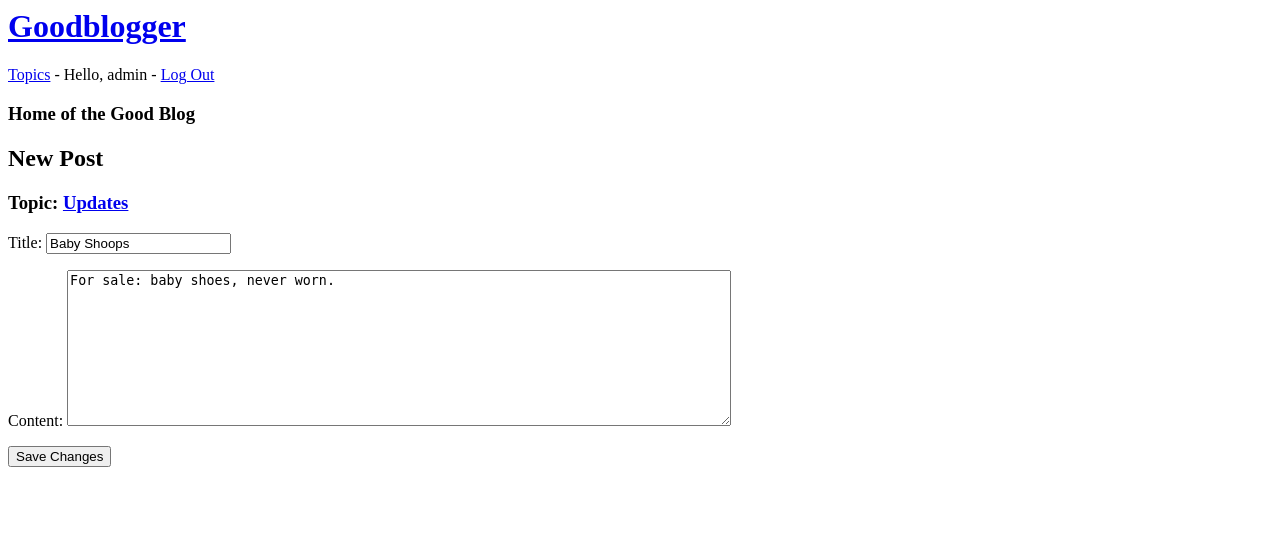
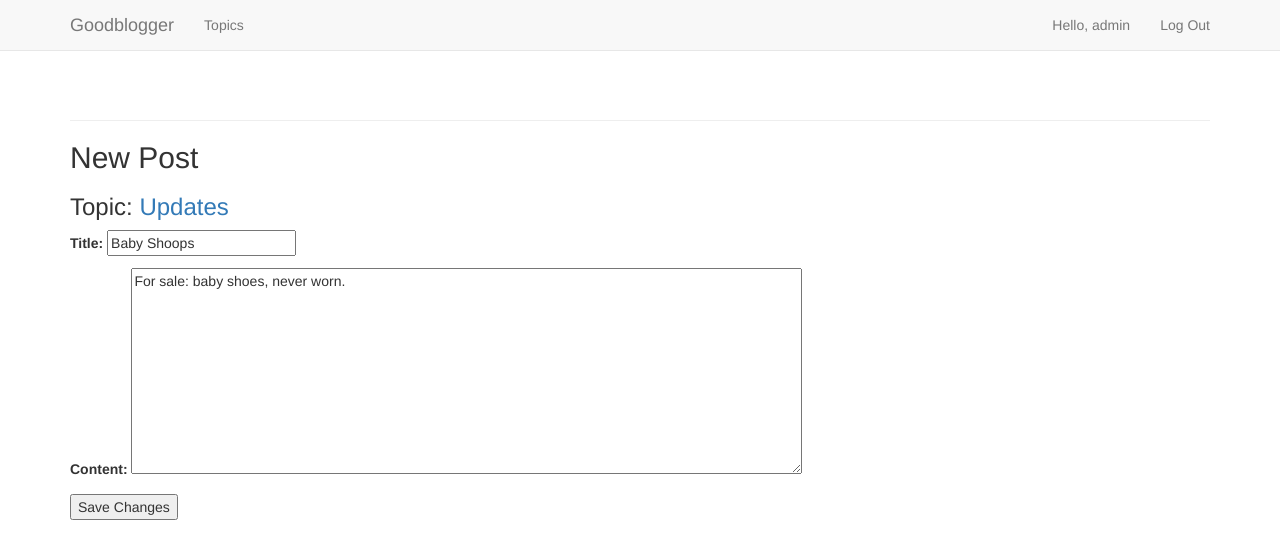
Before and after one commit to MkNiz/goodblog, a Django app: page /edit_post/2/ in a window 1280 px wide. Shown: the top 559 px of the page. Run offline with Django 3.2, Linux system fonts and the light colour scheme; a user stored in the database is signed in; data comes from the database, SQL or seed files in the repository; some libraries are stand-ins or nearby versions.

Commit message:
New Bootstrap base template

```diff
--- a/goodblogger/templates/goodblogger/base.html
+++ b/goodblogger/templates/goodblogger/base.html
@@ -1,16 +1,53 @@
-<h1>
-  <a href="{% url 'blog:index' %}">Goodblogger</a>
-</h1>
-<p>
-  <a href="{% url 'blog:topics' %}">Topics</a> -
-  {% if user.is_authenticated %}
-    Hello, {{ user.username }} -
-    <a href="{% url 'users:logout' %}">Log Out</a>
-  {% else %}
-    <a href="{% url 'users:login' %}">Log In</a> -
-    <a href="{% url 'users:register' %}">Register</a>
-  {% endif %}
-</p>
-<h3>Home of the Good Blog</h3>
+{% load bootstrap3 %}
 
-{% block content %}{% endblock content %}
+<!DOCTYPE html>
+<html lang="en">
+  <head>
+    <meta charset="utf-8">
+    <meta http-equiv="X-UA-Compatible" content="IE=edge">
+    <meta name="viewport" content="width=device-width, initial-scale=1">
+
+    <title>Goodblogger</title>
+
+    {% bootstrap_css %}
+    {% bootstrap_javascript%}
+  </head>
+  <body>
+    <nav class='navbar navbar-default navbar-static-top'>
+      <div class='container'>
+        <div class='navbar-header'>
+          <button type='button' class='navbar-toggle collapsed'
+            data-toggle="collapse" data-target='#navbar'
+            aria-expanded='false' aria-controls='navbar'></button>
+          <a class='navbar-brand' href="{% url 'blog:index'%}">Goodblogger</a>
+        </div>
+
+        <div id='navbar' class='navbar-collapse collapse'>
+          <ul class='nav navbar-nav'>
+            <li><a href="{% url 'blog:topics' %}">Topics</a></li>
+          </ul>
+
+          <ul class='nav navbar-nav navbar-right'>
+            {% if user.is_authenticated %}
+              <li><a>Hello, {{ user.username }}</a></li>
+              <li><a href="{% url 'users:logout' %}">Log Out</a></li>
+            {% else %}
+              <li><a href="{% url 'users:login' %}">Log In</a></li>
+              <li><a href="{% url 'users:register' %}">Register</a></li>
+            {% endif %}
+          </ul>
+        </div><!--/.nav-collapse -->
+      </div>
+    </nav>
+
+    <div class="container">
+      <div class='page-header'>
+        {% block header %}{% endblock header %}
+      </div>
+      <div>
+        {% block content %}{% endblock content %}
+      </div>
+    </div>
+
+  </body>
+</html>
```
